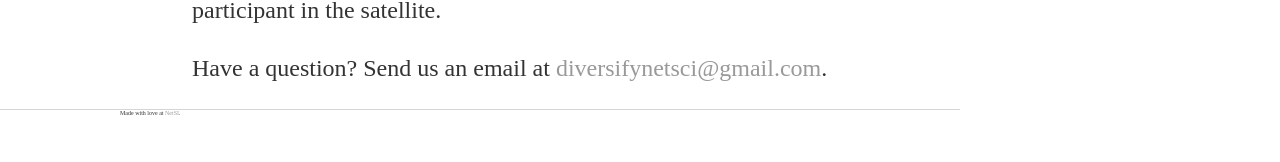
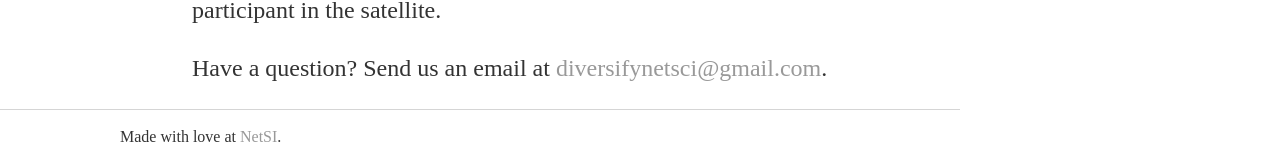
Before and after one commit to diversify-netsci/diversify-netsci.github.io, a Jekyll site: the page built from index.html, in a window 1280 px wide. Shown: the part 1370-1532 px from the top of the page. Built offline with Jekyll 4.4.1, drawn with Linux system fonts in a browser that asks for light colours; before the commit the page ends 1486 px from its top, so only the background shows below that.

Commit message:
Update main.css

```diff
--- a/css/main.css
+++ b/css/main.css
@@ -55,7 +55,7 @@ footer {
     border-top: 1px solid #d5d5d5;
 }
 footer p {
-    font-size: .1em
+    font-size: 1em
 }
 .container{
     width: 70%;
```
